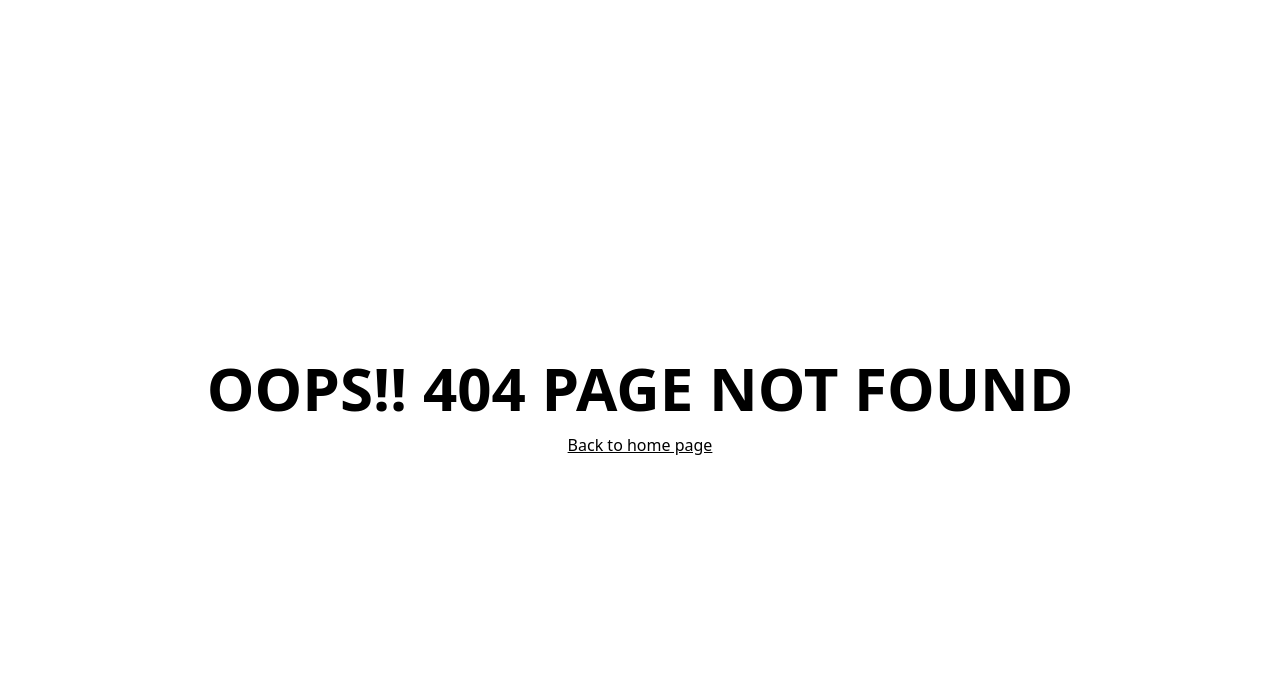
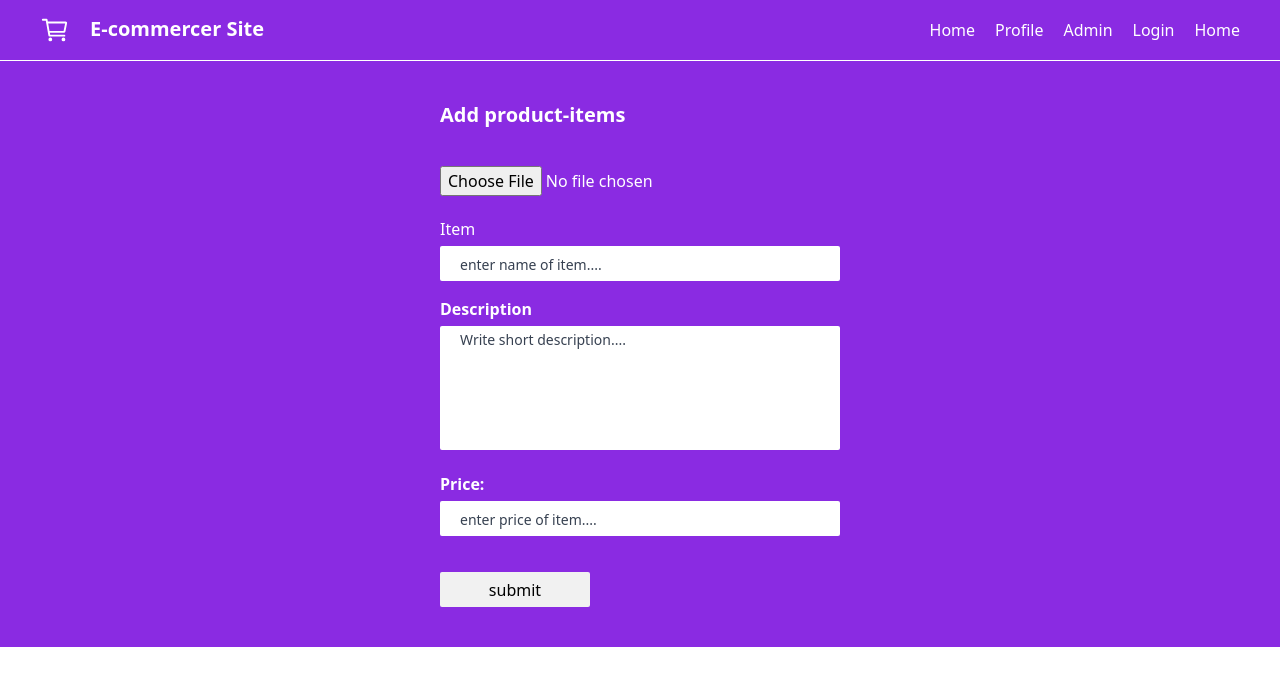
Before and after one commit to AnilHasda/Hamro-Ecommerce, a React (Vite) app in the folder Frontend/: page /admin in a window 1280 px wide. Before the commit this address had no page. Shown: the top 686 px of the page. Built offline with nearby package versions, Linux system fonts and the light colour scheme.

Commit message:
home page updated

```diff
--- a/Frontend/package.json
+++ b/Frontend/package.json
@@ -14,6 +14,7 @@
     "axios": "^1.6.8",
     "react": "^18.2.0",
     "react-dom": "^18.2.0",
+    "react-hot-toast": "^2.4.1",
     "react-icons": "^5.2.0",
     "react-redux": "^9.1.2",
     "react-router-dom": "^6.23.0"
--- a/Frontend/src/App.jsx
+++ b/Frontend/src/App.jsx
@@ -1,9 +1,11 @@
-import React from 'react'
-import RouterConfig from './Router/RouterConfig'
+import React from 'react';
+import RouterConfig from './Router/RouterConfig';
+import { Toaster } from 'react-hot-toast';
 const App = () => {
   return (
       <div className='h-auto max-w-[1440px] m-auto'>
 <RouterConfig/>
+<Toaster/>
       </div>
   )
 }
--- a/Frontend/src/Redux/Slices/Slices.js
+++ b/Frontend/src/Redux/Slices/Slices.js
@@ -1,6 +1,7 @@
 import { createSlice } from "@reduxjs/toolkit";
 let initialState = {
   isLogged: { status: false },
+  isAdmin:{status:false}
 };
 let slice1 = createSlice({
   name: "test",
--- a/Frontend/src/Router/RouterConfig.jsx
+++ b/Frontend/src/Router/RouterConfig.jsx
@@ -6,6 +6,7 @@ import Profile from "../components/Profile";
 import Home from "../components/Home/Home";
 import Login from "../components/Login/Login";
 import SignUp from "../components/Signup/SignUp";
+import Admin from "../components/Admin/Admin";
 const RouterConfig = () => {
   return (
     <Router>
@@ -13,6 +14,7 @@ const RouterConfig = () => {
         <Route path="/" element={<Layout />}>
           <Route exact path="/" element={<Home />} />
           <Route path="profile" element={<Profile />} />
+          <Route path="/admin" element={<Admin/>}/>
           <Route path="Login" element={<Login />} />
           <Route path="signup" element={<SignUp />} />
         </Route>
--- /dev/null
+++ b/Frontend/src/components/Admin/Admin.jsx
@@ -0,0 +1,142 @@
+import React, { useState, useRef } from "react";
+import axios from "axios";
+import Toast from "react-hot-toast";
+import {useDispatch,useSelector} from "react-redux";
+const Admin = () => {
+  let [image, setImage] = useState("");
+  let [description, setDescription] = useState("");
+  let [price, setPrice] = useState("");
+  let [previewImage, setPreviewImage] = useState("");
+  let [name,setName]=useState("");
+  let file = useRef(null);
+  let data=useSelector(state=>state);
+  console.log(data.isAdmin.status);
+  //function of previewImage
+  const showPreview = (e) => {
+    let file=e.target.files[0];
+    setPreviewImage(URL.createObjectURL(file));
+  };
+  //funtion for sending data to the backend
+  async function sentData(e) {
+    e.preventDefault();
+    let formdata = new FormData();
+    formdata.append("image", image);
+    formdata.append("name",name)
+    formdata.append("description", description);
+    formdata.append("price", price);
+    console.log(image);
+    try {
+      var response = await axios.post(
+        "http://localhost:4000/product/insertData",
+        formdata,
+        {
+          withCredentials: true,
+          headers: {
+            "Content-Type": "multipart/form-data",
+          },
+        }
+      );
+      Toast.success(response.data.message);
+      file.current.value = "";
+      setDescription("");
+      setPrice("");
+      setImage("");
+    } catch (error) {
+      Toast.error(error.response.data?.message ||"only image files are allowed");
+    }
+  }
+  return (
+    <div className="h-auto w-full bg-[blueviolet] text-white py-10">
+      <form
+        className="m-auto w-[90%] md:w-[400px]"
+        onSubmit={sentData}
+        encType="multipart/form-data"
+      >
+        <div className=" text-xl mb-8 font-semibold">
+          <h3>Add product-items</h3>
+        </div>
+        <input
+          type="file"
+          name="product-item"
+          ref={file}
+           accept="image/jpeg,image/png,image/jpg"
+          className="h-[35px] w-full  m-auto rounded-sm mb-4 mt-[5px] border-none outline-none text-white "
+          onChange={(e) => {
+            setImage(e.target.files[0]);
+            showPreview(e);
+          }}
+          required
+        />
+        <br />
+        {image && (
+          <>
+            <label>Preview of image:</label>
+            <img
+              src={previewImage}
+              alt="preview-image"
+              className="h-[200px] my-[10px]"
+            />
+          </>
+        )}
+        <label htmlFor="item">Item</label>
+        <input
+          type="text"
+          placeholder="enter name of item...."
+          id="item"
+          className="h-[35px] pl-5 w-full m-auto rounded-sm mb-4 mt-[5px] border-none outline-none text-black placeholder:text-sm placeholder:text-gray-700"
+          onChange={(e) => {
+            setName(e.target.value);
+          }}
+          value={name}
+          autoComplete="off"
+          required
+        />
+        <br />
+        <label htmlFor="description" className="font-semibold">
+          Description
+        </label>
+        <br />
+        <textarea
+          placeholder="Write short description...."
+          id="description"
+          className=" pl-5 pt-1 w-full m-auto rounded-sm mb-4 mt-[5px] border-none outline-none text-black resize-none placeholder:text-sm placeholder:text-gray-700"
+          onChange={(e) => {
+            setDescription(e.target.value);
+          }}
+          value={description}
+          rows={5}
+          autoComplete="off"
+          required
+        />
+        <br />
+        <label htmlFor="price" className="font-semibold">
+          Price:
+        </label>
+        <br />
+        <input
+          type="number"
+          placeholder="enter price of item...."
+          id="price"
+          min={0}
+          className="h-[35px] pl-5 w-full m-auto rounded-sm mb-4 mt-[5px] border-none outline-none text-black placeholder:text-sm placeholder:text-gray-700"
+          onChange={(e) => {
+            setPrice(e.target.value);
+          }}
+          value={price}
+          autoComplete="off"
+          required
+        />
+        <br />
+        <button
+          type="submit"
+          name="submit"
+          className="h-[35px] w-full md:w-[150px] mt-5 bg-[#f1f1f1] text-black rounded-sm hover:bg-[#e6eaf0] transition duration-200"
+        >
+          submit
+        </button>
+      </form>
+    </div>
+  );
+};
+
+export default Admin;
--- a/Frontend/src/components/Header/Header.jsx
+++ b/Frontend/src/components/Header/Header.jsx
@@ -4,7 +4,7 @@ import { IoCartOutline } from "react-icons/io5";
 import { IoMdMenu } from "react-icons/io";
 const Header = () => {
   return (
-    <nav className="h-[60px] w-full bg-[blueviolet] text-white flex justify-between items-center px-[10px] sm:px[30px] md:px-10">
+    <nav className="h-[60px] w-full bg-[blueviolet] text-white flex justify-between items-center px-[10px] sm:px[30px] md:px-10 mb-[1px]">
       <div className="flex gap-5"><IoCartOutline size={30}/><h3 className="text-xl font-semibold">E-commercer Site</h3></div>
       <IoMdMenu size={30} className="block md:hidden"/>
       <div className="hidden md:flex gap-5">
--- a/Frontend/src/components/Home/Home.jsx
+++ b/Frontend/src/components/Home/Home.jsx
@@ -1,8 +1,49 @@
-import React from 'react'
+import React, { useEffect, useState } from "react";
+import useGetData from "../getData/getdata";
 const Home = () => {
+  let response = useGetData();
+  console.log(response.length);
   return (
-    <div>Home</div>
-  )
-}
+    <>
+      {response.length > 0 ? (
+        <div className="h-auto w-full m-auto flex flex-wrap gap-2 my-5">
+          {response.map((ele, index) => {
+            return (
+              <div
+                key={ele._id}
+                className="h-auto py-[20px] w-[98%] sm:w-[90%] md:w-[48%] lg:w-[300px] bg-[#f1f1f1] m-auto text-center rounded-md"
+              >
+                <img
+                  src={`http://localhost:4000/${ele.item}`}
+                  alt={ele.name}
+                  className="w-full mb-4"
+                />
+                <div>
+                  <div className="flex justify-center">
+                    <p className="font-bold text-md">Item:</p>
+                    <p>{ele.name}</p>
+                  </div>
+                  {/* <div>
+    <p>Description:</p>
+      <p>{ele.description}</p>
+    </div> */}
+                 <div className="flex justify-center"> <p className="font-bold text-md">Price:</p><p>${ele.price}</p></div>
+                  <button className="px-3 py-[5px] bg-blue-600 text-white rounded-md mt-[15px]">
+                    See detail
+                  </button>
+                  <button className="px-3 py-[5px] bg-red-600 text-white ml-4 rounded-md mt-[15px]">
+                    Add to cart
+                  </button>
+                </div>
+              </div>
+            );
+          })}
+        </div>
+      )  : (
+        <p>loading...</p>
+      )}
+    </>
+  );
+};
 
-export default Home
+export default Home;
--- a/Frontend/src/components/Login/Login.jsx
+++ b/Frontend/src/components/Login/Login.jsx
@@ -2,12 +2,12 @@ import React, { useState } from "react";
 import { NavLink } from "react-router-dom";
 import { useDispatch } from "react-redux";
 import { updateLogged } from "../../Redux/Slices/Slices";
+import toast from "react-hot-toast";
 import axios from "axios";
 const Login = () => {
   let [user, setUser] = useState("");
   let [password, setPassword] = useState("");
    let dispatch = useDispatch();
-
   const loginData = async (e) => {
     e.preventDefault();
     let data = { user, password };
@@ -15,14 +15,16 @@ const Login = () => {
       let response = await axios.post("http://localhost:4000/auth/login", data, {
         withCredentials: true,
       });
+      console.log(response.data)
       setUser("");
       setPassword("");
-      alert(response.data.message);
+      toast.success(response.data.message);
+      //alert(response.data.message);
       if (response && response.data.userLogged === true) {
         dispatch(updateLogged());
       }
     } catch (error) {
-   alert(error.response.data.message)
+   toast.error(error.response.data.message);
     }
   };
   return (
--- /dev/null
+++ b/Frontend/src/components/getData/getdata.js
@@ -0,0 +1,17 @@
+import axios from "axios";
+import { useEffect, useState } from "react";
+const useGetData =() => {
+    let [data,setData]=useState([]);
+  useEffect(() => {
+    (async () => {
+      try {
+        let response = await axios.get("http://localhost:4000/product/getData");
+        setData(response.data)
+      } catch (error) {
+        console.log(error);
+      }
+    })();
+  },[]);
+  return data;
+};
+export default useGetData;
```
Also changed, not shown: 1 other file (tests, documents, lock files or other folders).
